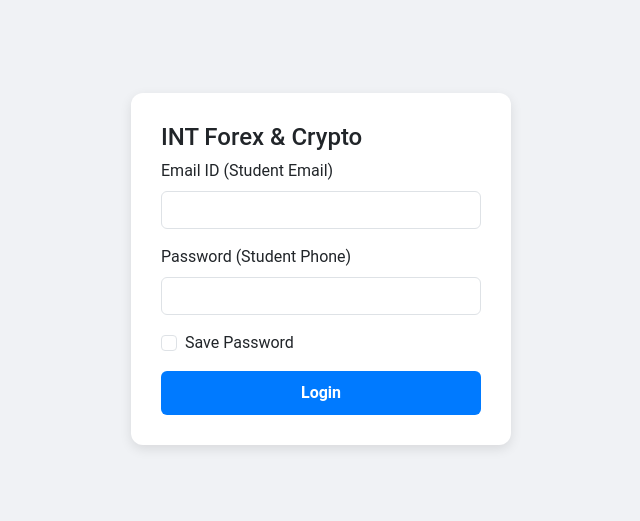
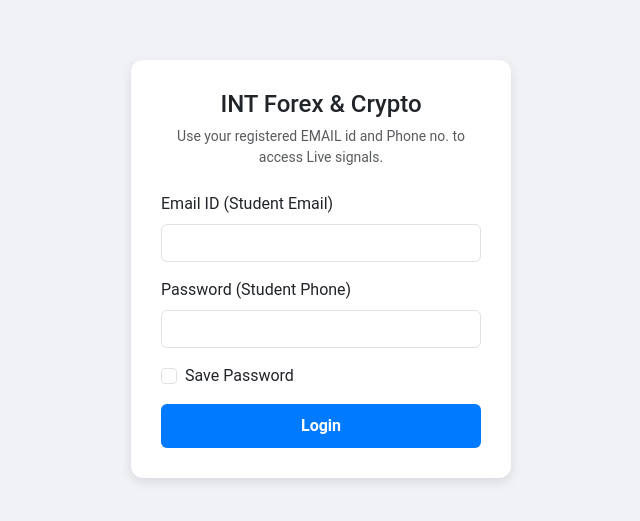
Before and after one commit to rajd1005/RD_Smart_Server, a website: page public/login.html in a window 1280 px wide. Shown: the part 131-652 px from the top of the page, without its empty margins (319-959 px from the left). Drawn offline with nearby package versions, Linux system fonts and the light colour scheme.

Commit message:
Update login.html

```diff
--- a/public/login.html
+++ b/public/login.html
@@ -15,7 +15,12 @@
 <body>
 
 <div class="login-card">
-    <h4>INT Forex & Crypto</h4>
+    <h4 class="text-center">INT Forex & Crypto</h4>
+
+    <p class="text-muted small mb-4 text-center">
+        Use your registered EMAIL id and Phone no. to access Live signals.
+    </p>
+
     <form id="loginForm">
         <div class="mb-3">
             <label class="form-label">Email ID (Student Email)</label>
```
